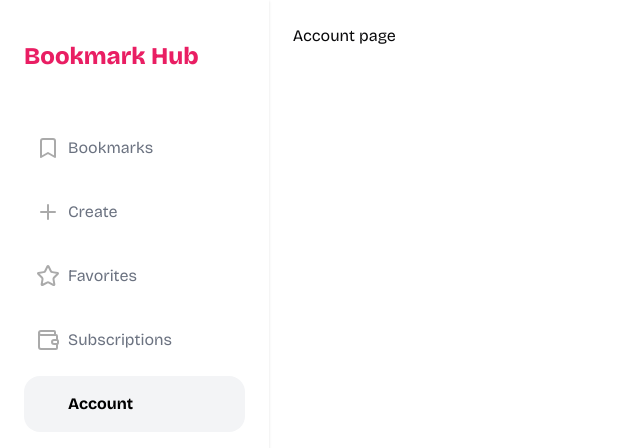
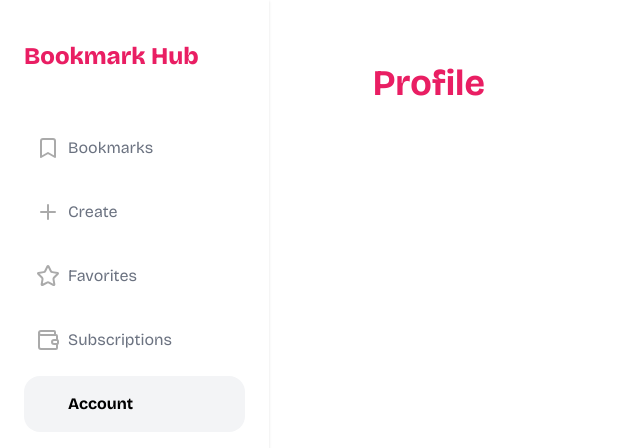
Before and after one commit to fisayo-dev/bookmark-hub, a Next.js app: page /account in a window 1280 px wide. Shown: the top 448 px of the page, without its empty margins (0-640 px from the left). Built offline with nearby package versions, Linux system fonts and the light colour scheme; no server answers; some icons are missing.

Commit message:
creating profile paeg

```diff
--- a/app/(dashboard)/account/page.tsx
+++ b/app/(dashboard)/account/page.tsx
@@ -2,7 +2,13 @@ import React from 'react'
 
 const page = () => {
   return (
-    <div>Account page</div>
+      <div className="my-10">
+        <div className="grid gap-4">
+          <div className='app-container flex items-center justify-between'>
+            <h2 className=" text-4xl color-pink font-bold">Profile</h2>
+          </div>
+        </div>
+      </div>
   )
 }
 
```
